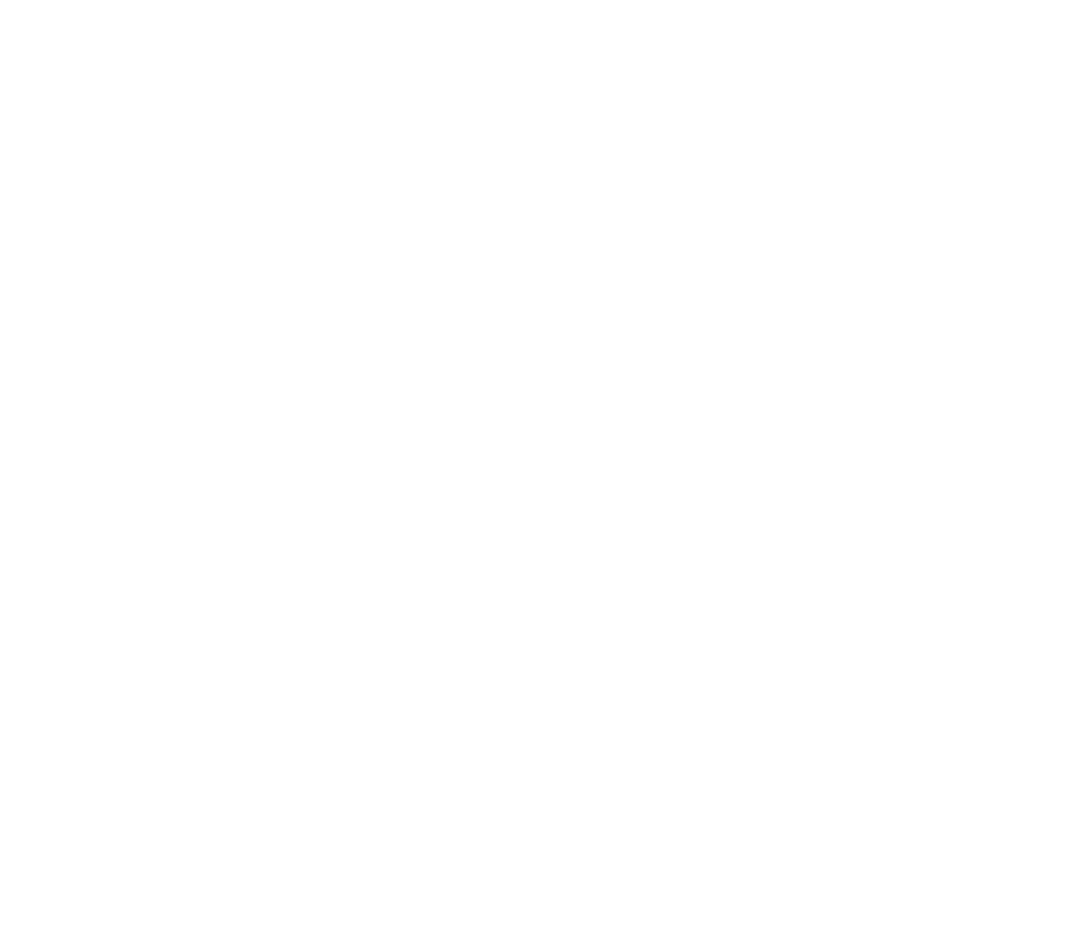
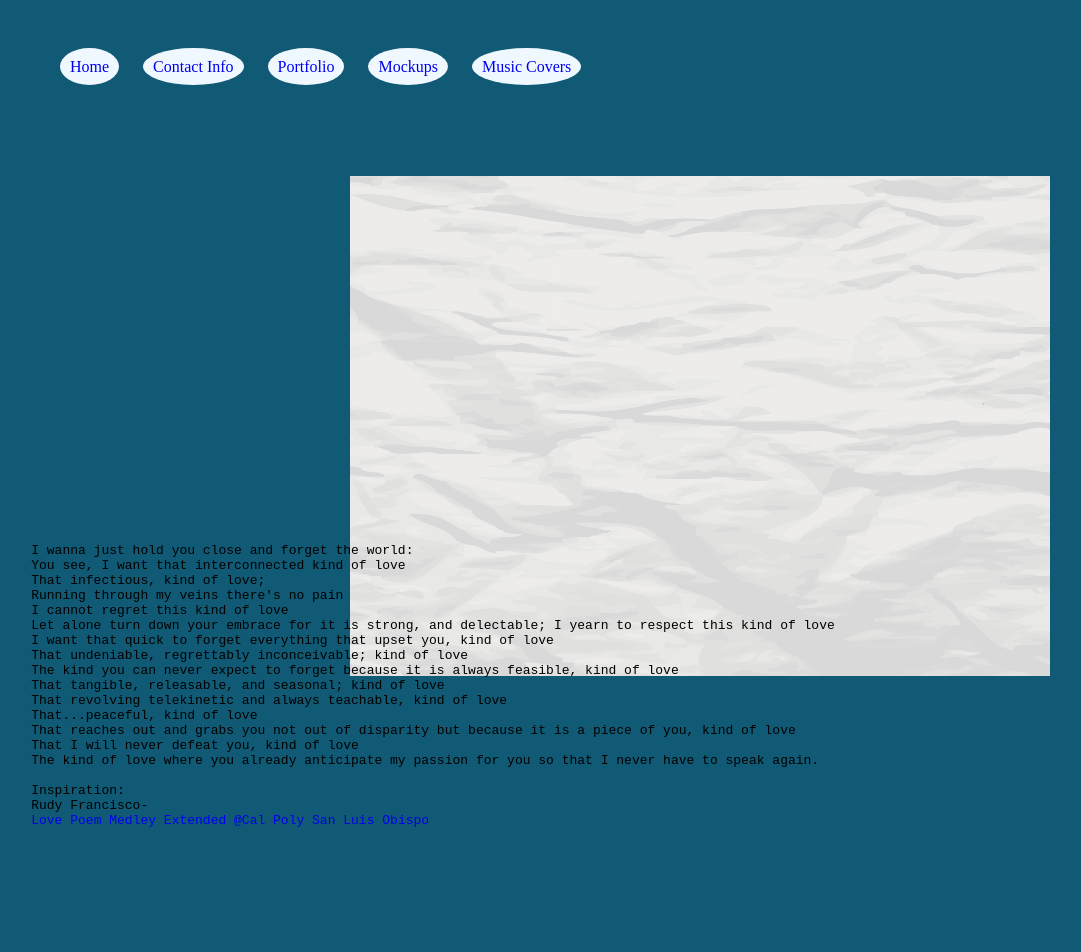
Before and after one commit to triggxl/jbs-blog-website, a plain HTML site: page poetry.html in a window 1280 px wide. Shown: the top 952 px of the page, without its empty margins (8-1089 px from the left). Before the commit the page ends 800 px from the top, so only its background shows below. Drawn offline with Linux system fonts and the light colour scheme.

Commit message:
added first poem + link- want to place within background image with text upfront; added various styling attributes and selectors; pages separated by comments in single style.css

```diff
--- a/poetry.html
+++ b/poetry.html
@@ -4,11 +4,43 @@
 <head>
   <meta charset="UTF-8">
   <meta name="viewport" content="width=device-width, initial-scale=1.0">
+  <link rel="stylesheet" href="./style.css">
   <title>JB's Poetry</title>
 </head>
 
 <body>
+  <nav id="NavBarMenu">
+    <li><a href="./index.html">Home</a></li>
+    <li><a href="./contact.html">Contact Info</a></li>
+    <!-- link to repo -->
+    <li><a href="./portfolio.html">Portfolio</a></li>
+    <li><a href="./mockups.html">Mockups</a></li>
+    <li><a href="./musicCovers.html">Music Covers</a></li>
+  </nav>
+  <div class="poems"><img class="img-stgrd-lt" src="./images/paper-background.jpeg" alt="">
+    <pre>
+    I wanna just hold you close and forget the world: &nbsp;
+    You see, I want that interconnected kind of love
+    That infectious, kind of love;
+    Running through my veins there's no pain
+    I cannot regret this kind of love
+    Let alone turn down your embrace for it is strong, and delectable; I yearn to respect this kind of love
+    I want that quick to forget everything that upset you, kind of love
+    That undeniable, regrettably inconceivable; kind of love
+    The kind you can never expect to forget because it is always feasible, kind of love
+    That tangible, releasable, and seasonal; kind of love
+    That revolving telekinetic and always teachable, kind of love
+    That...peaceful, kind of love
+    That reaches out and grabs you not out of disparity but because it is a piece of you, kind of love
+    That I will never defeat you, kind of love
+    The kind of love where you already anticipate my passion for you so that I never have to speak again. <br />
+    Inspiration:
+    Rudy Francisco-
+    <a href="https://youtu.be/kpVURliPtB0">Love Poem Medley Extended @Cal Poly San Luis Obispo</a>
+    </pre>
+  </div>
+  <div class="poems"><img class="img-stgrd-rt" src="./images/paper-background.jpeg" alt=""></div>
+  <div class="poems"><img class="img-stgrd-lt" src="./images/paper-background.jpeg" alt=""></div>
+  <div class="poems"><img class="img-stgrd-rt" src="./images/paper-background.jpeg" alt=""></div>
 
 </body>
-
-</html>
--- a/style.css
+++ b/style.css
@@ -1,3 +1,4 @@
+/* landing page */
 body{
   background-color: rgb(16, 90, 117);
 }
@@ -20,11 +21,37 @@ a {
 }
 
 #portfolioPhoto {
+  z-index: 0;
   padding: 50px;
   margin-top: 13%;
   margin-left: 30%;
   border-radius: 8%;
 }
 
+/* Poetry Page */
+.img-stgrd-lt {
+  z-index: -1;
+  position: relative;
+  top: 150px;
+  left: 350px;
+  width: 700px;
+  height: 500px;
+}
+.div > pre {
+  position: absolute;
+  text-align: center;
+  top: 150px;
+  left: 250px;
+}
+
+.img-stgrd-rt {
+  z-index: -1;
+  position: relative;
+  top: 140px;
+  left: 70px;
+  width: 700px;
+  height: 500px;
+}
+
 /* style nav bar */
 /* In CSS, classes are prefixed by a ., ids are prefixed by #, and elements are not prefixed at all. */
```
Also changed, not shown: images/paper-background.jpeg (added).
